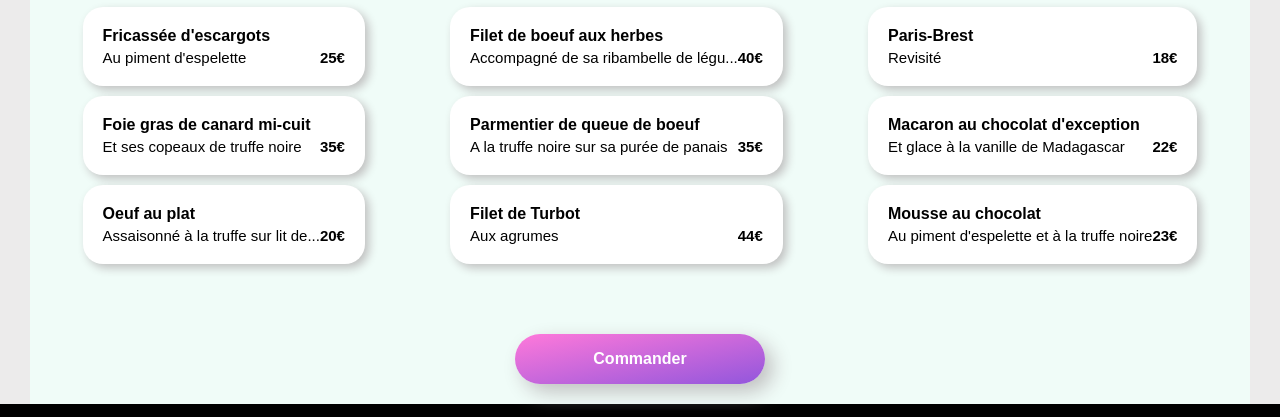
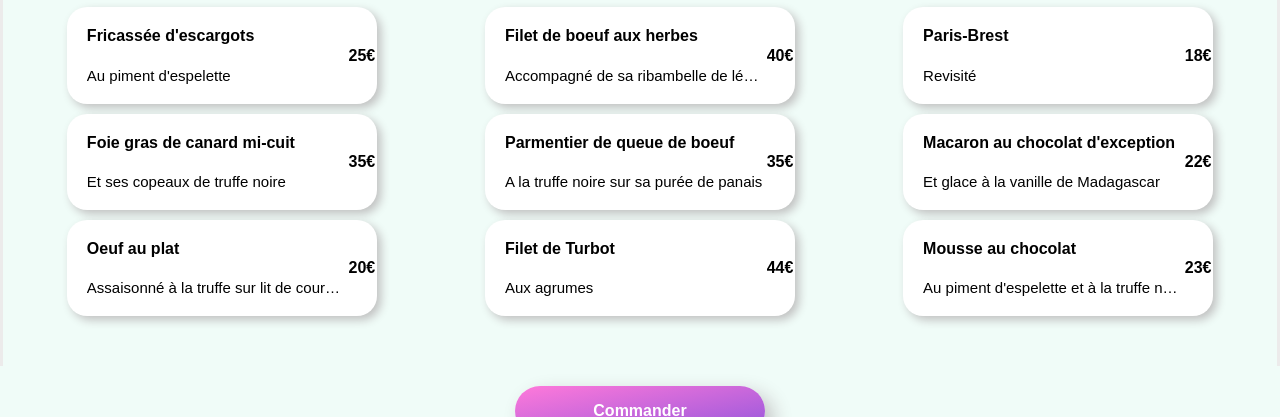
Before and after one commit to bolzingerjo/P3_BOLZINGER_Jonathan_06012022, a website: page Lapalettedugout.html in a window 1280 px wide. Shown: the part 482-899 px from the top of the page. Drawn offline with Linux system fonts and the light colour scheme; a web font is replaced by a local one.

Commit message:
Fin
copie des class aux autre menus

```diff
--- a/Lapalettedugout.html
+++ b/Lapalettedugout.html
@@ -13,7 +13,7 @@
         <a href="index.html" title="Acceuil"><i class="fas fa-arrow-left"></i><h2>ohmyfood</h2></a>
     </header><!-- Logo+retour_acceuil -->
 
-	<section class="photo-nom"><!-- Photo_restau+nom+coeur -->
+	<section class="photo-nom--1"><!-- Photo_restau+nom+coeur -->
         <h2>La palette du goût</h2>
         <span class="coeur--vide__menu"><i class="far fa-heart"></i></span>
         <span class="coeur--plein__menu"><i class="fas fa-heart"></i></span>
@@ -23,56 +23,83 @@
         <div class="blockmenu">
         <h3 class="titresoul">ENTREES</h3>
         <a class="plats--1">
+            <div class="left">
             <h4>Fricassée d'escargots</h4>
-            <p class="menutxt">Au piment d'espelette<span class="prix">25€</span></p>
+            <p class="menutxt">Au piment d'espelette</p>
+            <span class="prix">25€</span>
+            </div>
             <div class="check"><i class="far fa-check-circle"></i></div>
         </a>
-        <div class="plats--2">
+        <a class="plats--2">
+            <div class="left">
             <h4>Foie gras de canard mi-cuit</h4>
-            <p class="menutxt">Et ses copeaux de truffe noire<span class="prix">35€</span></p>
+            <p class="menutxt">Et ses copeaux de truffe noire</p>
+            <span class="prix">35€</span>
+            </div>
             <div class="check"><i class="far fa-check-circle"></i></div>
-        </div>
-        <div class="plats--3">
+        </a>
+        <a class="plats--3">
+            <div class="left">
             <h4>Oeuf au plat</h4>
-            <p class="menutxt">Assaisonné à la truffe sur lit de...<span class="prix">20€</span></p>
+            <p class="menutxt">Assaisonné à la truffe sur lit de courgettes</p>
+            <span class="prix">20€</span>
+            </div>
             <div class="check"><i class="far fa-check-circle"></i></div>
-        </div>
+        </a>
         </div>
         <div class="blockmenu">
         <h3 class="titresoul">PLATS</h3>
-        <div class="plats--4">
+        <a class="plats--4">
+            <div class="left">
             <h4>Filet de boeuf aux herbes</h4>
-            <p class="menutxt">Accompagné de sa ribambelle de légu...<span class="prix">40€</span></p>
+            <p class="menutxt">Accompagné de sa ribambelle de légumes</p>
+            <span class="prix">40€</span>
+            </div>
             <div class="check"><i class="far fa-check-circle"></i></div>
-        </div>
-        <div class="plats--5">
+        </a>
+        <a class="plats--5">
+            <div class="left">
             <h4>Parmentier de queue de boeuf</h4>
-            <p class="menutxt">A la truffe noire sur sa purée de panais<span class="prix">35€</span></p>
+            <p class="menutxt">A la truffe noire sur sa purée de panais</p>
+            <span class="prix">35€</span>
+            </div>
             <div class="check"><i class="far fa-check-circle"></i></div>
-        </div>
-        <div class="plats--6">
+        </a>
+        <a class="plats--6">
+            <div class="left">
             <h4>Filet de Turbot</h4>
-            <p class="menutxt">Aux agrumes<span class="prix">44€</span></p>
+            <p class="menutxt">Aux agrumes</p>
+            <span class="prix">44€</span>
+            </div>
             <div class="check"><i class="far fa-check-circle"></i></div>
-        </div>
+        </a>
         </div>
         <div class="blockmenu">
         <h3 class="titresoul">DESSERTS</h3>
-        <div class="plats--7">
+        <a class="plats--7">
+            <div class="left">
             <h4>Paris-Brest</h4>
-            <p class="menutxt">Revisité<span class="prix">18€</span></p>
+            <p class="menutxt">Revisité</p>
+            <span class="prix">18€</span>
+            </div>
             <div class="check"><i class="far fa-check-circle"></i></div>
-        </div>
-        <div class="plats--8">
+        </a>
+        <a class="plats--8">
+            <div class="left">
             <h4>Macaron au chocolat d'exception</h4>
-            <p class="menutxt">Et glace à la vanille de Madagascar<span class="prix">22€</span></p>
+            <p class="menutxt">Et glace à la vanille de Madagascar</p>
+            <span class="prix">22€</span>
+            </div>
             <div class="check"><i class="far fa-check-circle"></i></div>
-        </div>
-        <div class="plats--9">
+        </a>
+        <a class="plats--9">
+            <div class="left">
             <h4>Mousse au chocolat</h4>
-            <p class="menutxt">Au piment d'espelette et à la truffe noire<span class="prix">23€</span></p>
+            <p class="menutxt">Au piment d'espelette et à la truffe noire</p>
+            <span class="prix">23€</span>
+            </div>
             <div class="check"><i class="far fa-check-circle"></i></div>
-        </div>
+        </a>
         </div>
 
     </article><!-- Nom plats+prix+coche de validation -->
--- a/sass/Base/_base.scss
+++ b/sass/Base/_base.scss
@@ -237,7 +237,7 @@ aside{
 }
 /* fin index */
 /* Menu */
-.photo-nom h2{
+.photo-nom--1 h2{
         border-radius: 30px 30px 0px 0px;
         position: absolute;
         top: 225px;
@@ -245,9 +245,9 @@ aside{
         font-size: 35px;
         padding-top: 30px;
         padding-left: 10px;
-        width: 100%;
+        width: 99%;
 }
-.photo-nom{
+.photo-nom--1{
         background-image: url(../../images/Lapalettedugoutentete1900.jpg);
         background-size: cover;
         background-position: center;
@@ -255,56 +255,29 @@ aside{
         width: 100%;
         position: relative;
 }
-/* Kev */
-/*.plats--1 {
-        max-width: 300px;
-        padding: 20px 30px 20px 20px;
-      }
-
-      .plats--1 .left h4,
-      .plats--1 .left p.menutxt {
-        text-overflow: ellipsis;
-        overflow: hidden;
-        white-space: nowrap;
-        width: 260px;
-        display: block;
-      }
-
-      .plats--1:hover .left {
-        padding-right: 110px;
-      }
-
-      .prix {
-        width: 30px;
-        text-align: center;
-        display: inline-block;
-        position: absolute;
-        right: 0;
-        top: 50%;
-        transform: translateY(-50%);
-      }
-/* Kev */
 .coeur--plein__menu{
         opacity: 0;
         position: absolute;
         right: 40px;
-        top: 250px;
+        top: 290px;
         font-size: 30px;
         &:hover{
                 transition: all 0.5s ease;
                 opacity: 1;
                 color: $Primaire;
                 cursor: pointer;
+        }
 }
 .coeur--vide__menu{
         opacity: 1;
         position: absolute;
         right: 40px;
-        top: 250px;
+        top: 290px;
         font-size: 30px;
         &:hover{
                 opacity: 0;
                 cursor: pointer;
+        }
 }
 .menu-mep{
         background-color: $Menthe__fond;
@@ -319,11 +292,7 @@ aside{
                         justify-content: space-around;
                         align-items: center;
                 }
-                @media (min-width: 1200px) {
-                        max-width: 1200px;
-                }
 }
-
 .titresoul {
         margin: 0px;
         padding-top: 20px;
@@ -348,11 +317,13 @@ aside{
             transform: translateY(0%)
             }
     }
+
 .plats--1, .plats--2, .plats--3, .plats--4, .plats--5, .plats--6, .plats--7, .plats--8, .plats--9{
         display: block;
+        max-width: 300px;
+        padding: 20px 30px 20px 20px;
         background-color: $Blanc;
         border-radius: 20px;
-        padding: 20px;
         margin: 10px 0px 10px 0px;
         box-shadow: 4px 4px 10px silver;
         position: relative;
@@ -363,6 +334,10 @@ aside{
         animation-fill-mode: backwards;
         &:hover .check {
                 transform: translate(-80px, 0);
+                transition: all 0.5s ease;
+        }
+        &:hover i{
+                transform: translate(-80px, 0);
                  right: 0px;
                 transition: all 0.5s ease;
                  transform: rotate(-360deg);
@@ -372,13 +347,23 @@ aside{
                 transition: all 0.5s ease;
         }
 }
+
 h4{
-        margin: 0px;
+        margin-top: 0px;
+        text-overflow: ellipsis;
+        overflow: hidden;
+        white-space: nowrap;
+        width: 260px;
+        display: block;
 }
 .menutxt {
-        padding-top: 4px;
         margin: 0px;
         @include espace;
+        text-overflow: ellipsis;
+        overflow: hidden;
+        white-space: nowrap;
+        width: 260px;
+        display: block;
 }
 .check{
         position: absolute;
@@ -396,6 +381,13 @@ h4{
 .prix{
         font-weight: bold;
         background-color: $Blanc;
+        width: 30px;
+        text-align: center;
+        display: inline-block;
+        position: absolute;
+        right: 0;
+        top: 50%;
+        transform: translateY(-50%);
 }
 .bouton{
         background-color: $Menthe__fond;
@@ -406,8 +398,5 @@ h4{
         @media (min-width: 640px) {
                 width: 100%;
         }
-        @media (min-width: 1200px) {
-                width: 1220px;
-        }
 }
-/* Menu */
+/** Menu **/
```
Also changed, not shown: sass/main.css, 1 other file.
